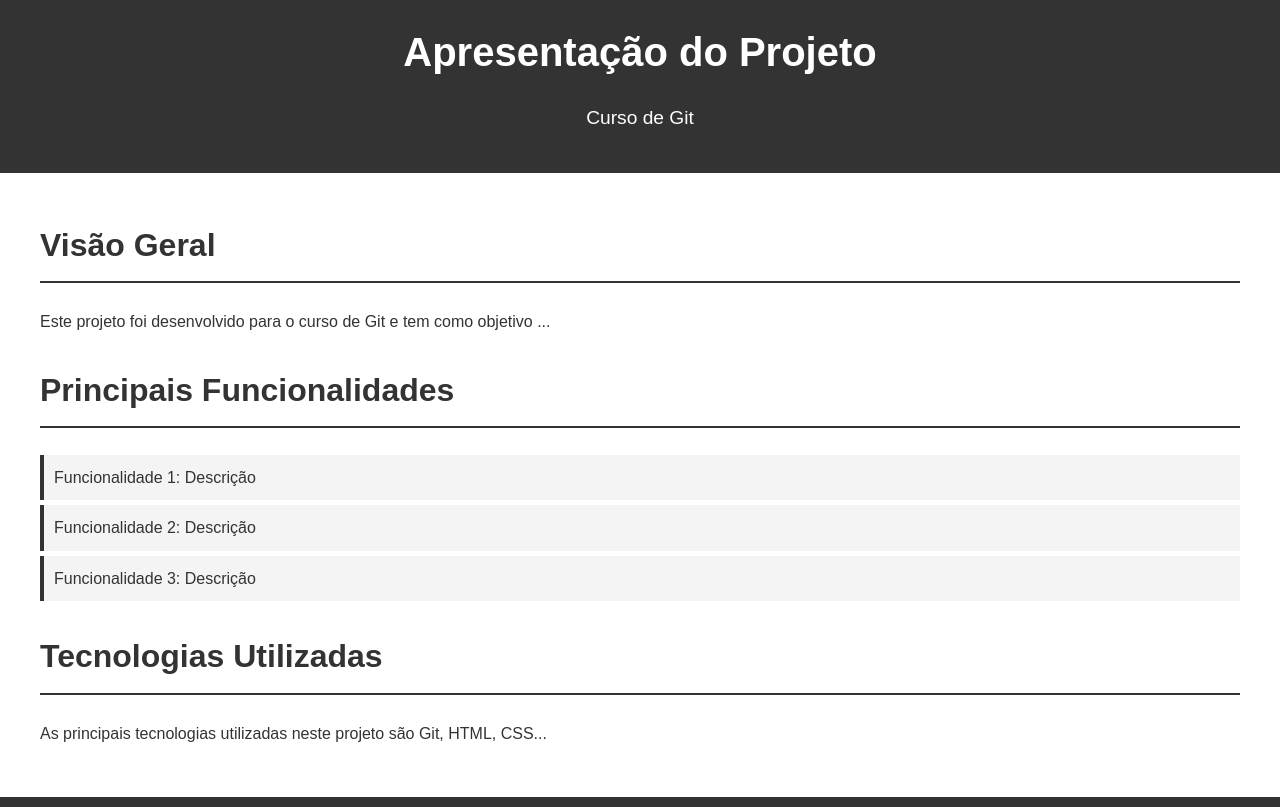
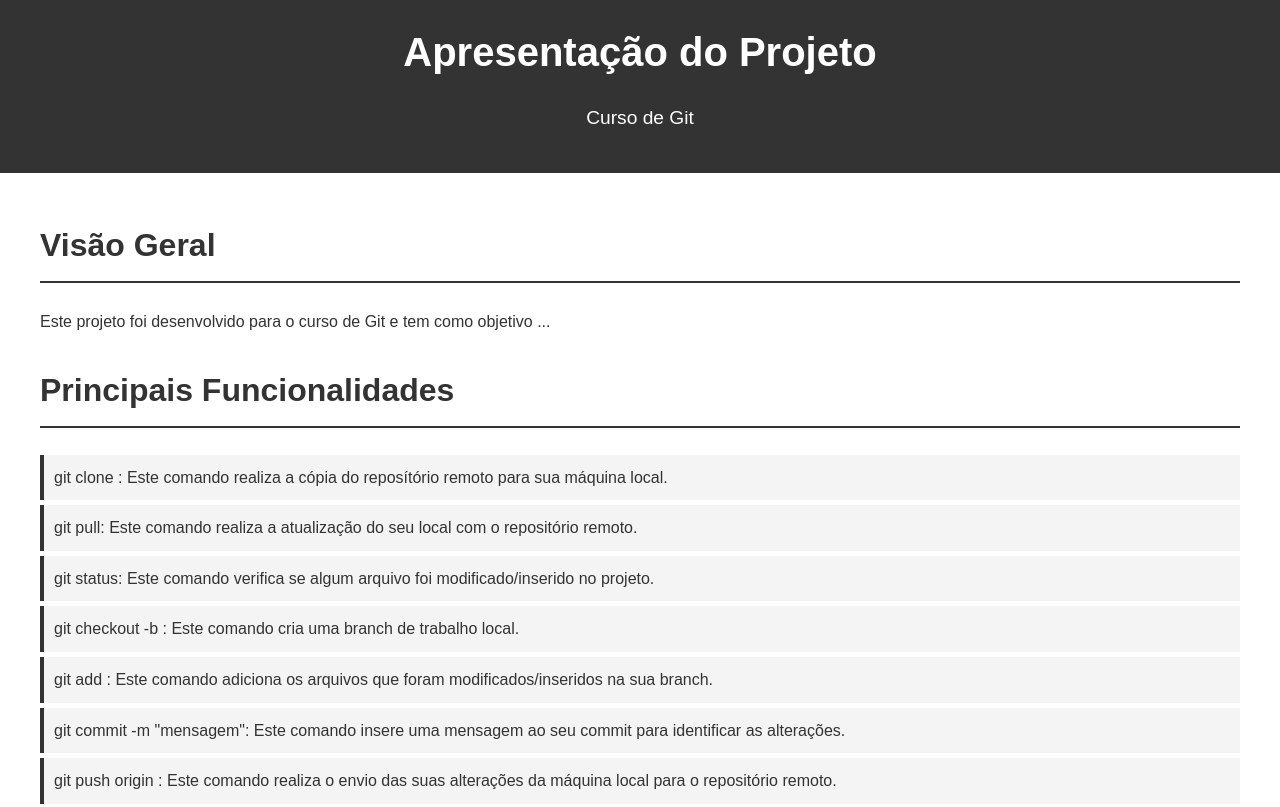
Before and after one commit to akillez01/exercicio-ada-git, a plain HTML site: page index.html in a window 1280 px wide. Shown: the top 807 px of the page. Drawn offline with Linux system fonts and the light colour scheme.

Commit message:
refactor: Alterando descrição das funcionalidades

```diff
--- a/index.html
+++ b/index.html
@@ -21,9 +21,13 @@
         <section class="features">
             <h2>Principais Funcionalidades</h2>
             <ul>
-                <li>Funcionalidade 1: Descrição</li>
-                <li>Funcionalidade 2: Descrição</li>
-                <li>Funcionalidade 3: Descrição</li>
+                <li>git clone <link do projeto>: Este comando realiza a cópia do reposítório remoto para sua máquina local.</li>
+                <li>git pull: Este comando realiza a atualização do seu local com o repositório remoto.</li>
+                <li>git status: Este comando verifica se algum arquivo foi modificado/inserido no projeto.</li>
+                <li>git checkout -b <nome da branch>: Este comando cria uma branch de trabalho local.</li>
+                <li>git add <nome do arquivo>: Este comando adiciona os arquivos que foram modificados/inseridos na sua branch.</li>
+                <li>git commit -m "mensagem": Este comando insere uma mensagem ao seu commit para identificar as alterações.</li>
+                <li>git push origin <nome da branch>: Este comando realiza o envio das suas alterações da máquina local para o repositório remoto.</li>
             </ul>
         </section>
 
```
